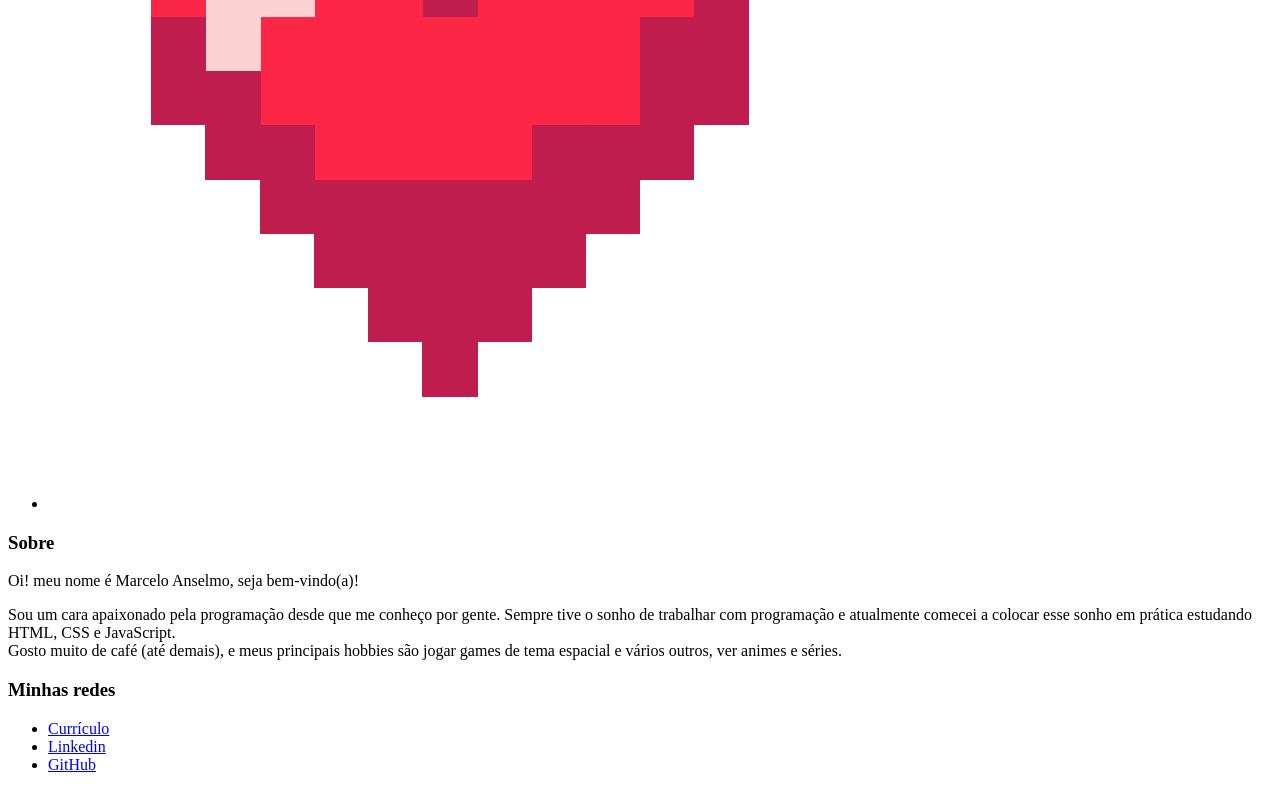
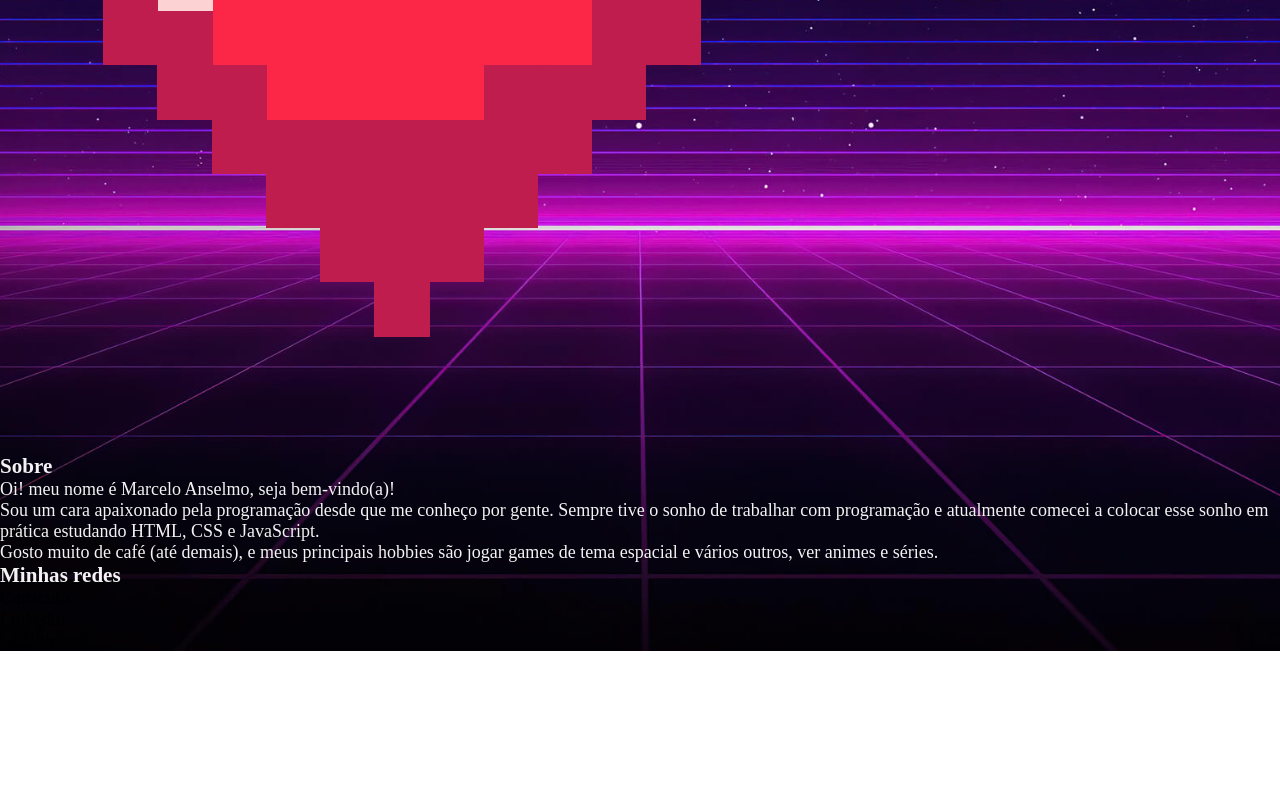
Before and after one commit to Croneydbr/projeto-mini-portfolio, a plain HTML site: page index.html in a window 1280 px wide. Shown: the part 1120-1910 px from the top of the page. After the commit the page ends 1771 px from the top, so only its background shows below. Drawn offline with Linux system fonts and the light colour scheme; files that its build step writes are made by us from their sources.

Commit message:
body style build

```diff
--- a/index.html
+++ b/index.html
@@ -4,8 +4,12 @@
   <meta charset="UTF-8">
   <meta http-equiv="X-UA-Compatible" content="IE=edge">
   <meta name="viewport" content="width=device-width, initial-scale=1.0">
-  <link rel="stylesheet" href="style.css">
-  <title>Document</title>
+  <link rel="preconnect" href="https://fonts.googleapis.com">
+  <link rel="preconnect" href="https://fonts.gstatic.com" crossorigin>
+  <link href="https://fonts.googleapis.com/css2?family=VT323&display=swap" rel="stylesheet">
+  <link rel="stylesheet" href="./src/img/css/reset.css">
+  <link rel="stylesheet" href="./src/img/css/estilo.css">
+  <title>Mini Portfólio</title>
 </head>
 <body>
     <main class="card">
@@ -17,10 +21,10 @@
       <div class="content">
         <ul class="windows">
             <li class="window">
-              <img src="./src/imgs/sobre.gif" alt="icone-sobre-mim">
+              <img src="./src/img/sobre.gif" alt="icone-sobre-mim">
             </li>
             <li class="window">
-              <img src="./src/imgs/coracao.gif" alt="icone-de-rede-sociais">
+              <img src="./src/img/coracao.gif" alt="icone-de-rede-sociais">
             </li>
         </ul>
 
--- /dev/null
+++ b/src/img/css/estilo.css
@@ -0,0 +1,10 @@
+body{
+    background-image: url(/src/img/fundo-site.jpg);
+    background-repeat: no-repeat;
+    background-size: cover;
+    background-position: center;
+
+    font-family: 'VT323' monospace;
+    color: #f3f3f3;
+    font-size: 18px;
+}
--- /dev/null
+++ b/src/img/css/reset.css
@@ -0,0 +1,14 @@
+*{
+    margin: 0;
+    padding: 0;
+    box-sizing: border-box;
+}
+
+ul{
+    list-style: none;
+}
+
+a{
+    text-decoration: none;
+    color: #000;
+}
```
Also changed, not shown: src/imgs/coracao.gif (deleted), src/imgs/css/style.css (deleted), src/imgs/foto-perfil.jpg (deleted), src/imgs/fundo-site.jpg (deleted), src/imgs/sobre.gif (deleted).
